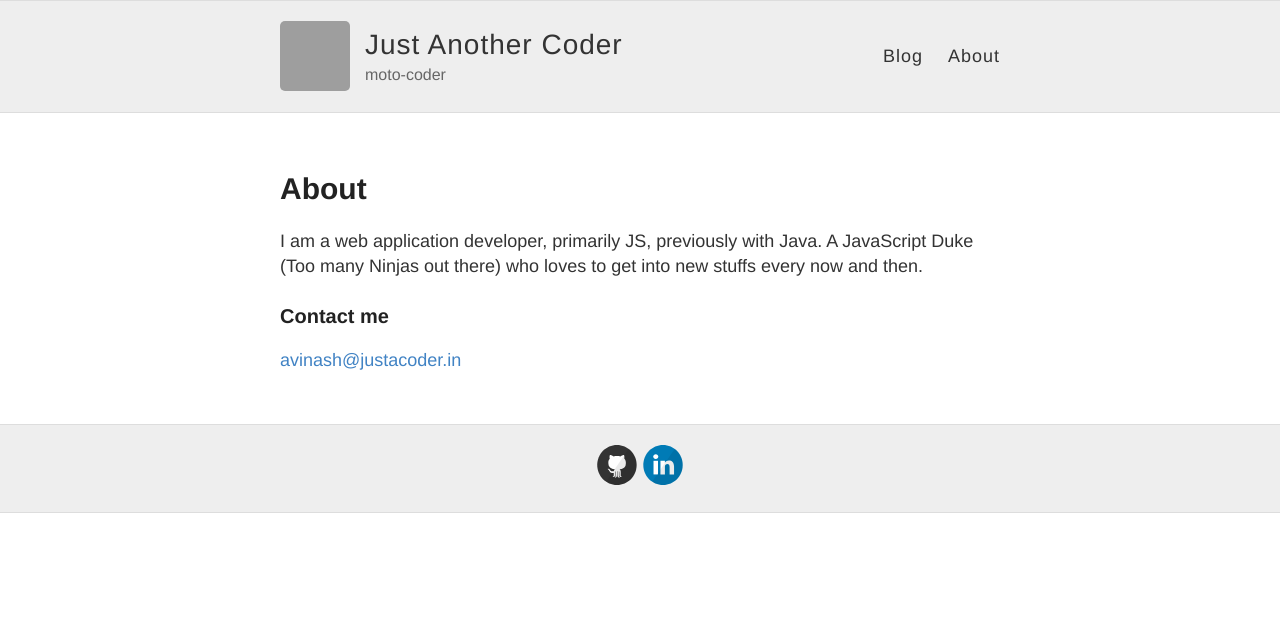
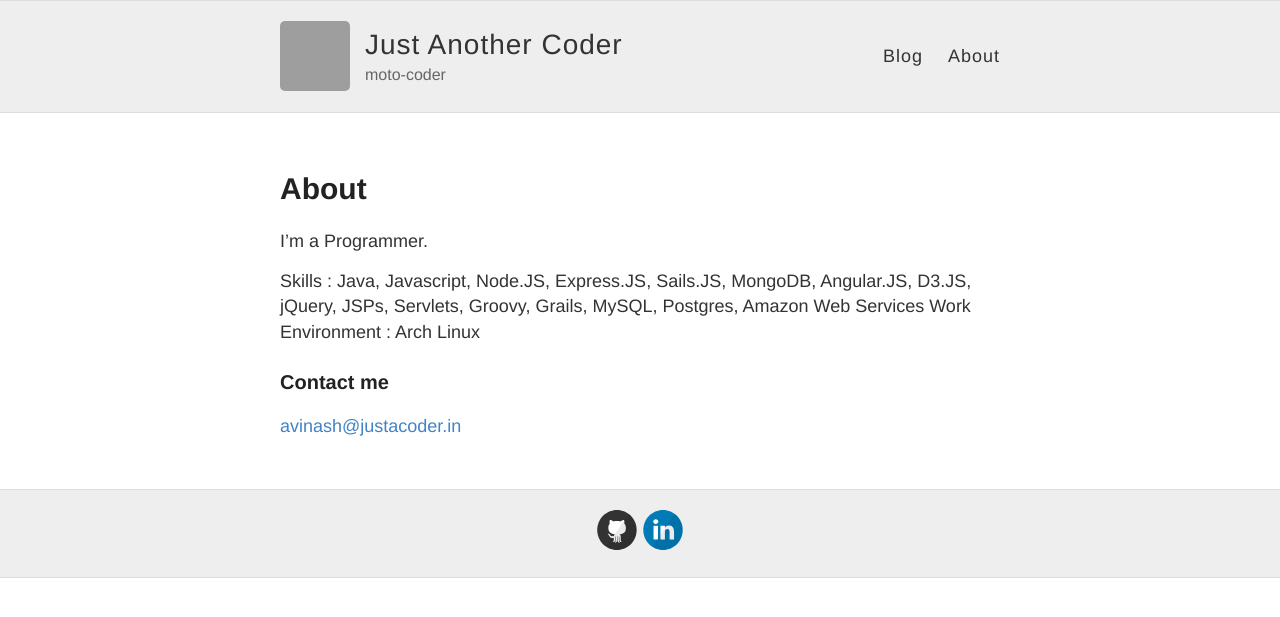
Before and after one commit to avin45h/avin45h.github.io, a Jekyll site: the page built from about.md, in a window 1280 px wide. Shown: the top 617 px of the page. Built offline with Jekyll 4.4.1, drawn with Linux system fonts in a browser that asks for light colours; grey boxes are pictures that could not be loaded.

Commit message:
Update about.md

```diff
--- a/about.md
+++ b/about.md
@@ -4,7 +4,10 @@ title: About
 permalink: /about/
 ---
 
-I am a web application developer, primarily JS, previously with Java. A JavaScript Duke (Too many Ninjas out there) who loves to get into new stuffs every now and then.
+I'm a Programmer.
+
+Skills : Java, Javascript, Node.JS, Express.JS, Sails.JS, MongoDB, Angular.JS, D3.JS, jQuery, JSPs, Servlets, Groovy, Grails, MySQL, Postgres, Amazon Web Services
+Work Environment : Arch Linux
 
 ### Contact me
 
```
